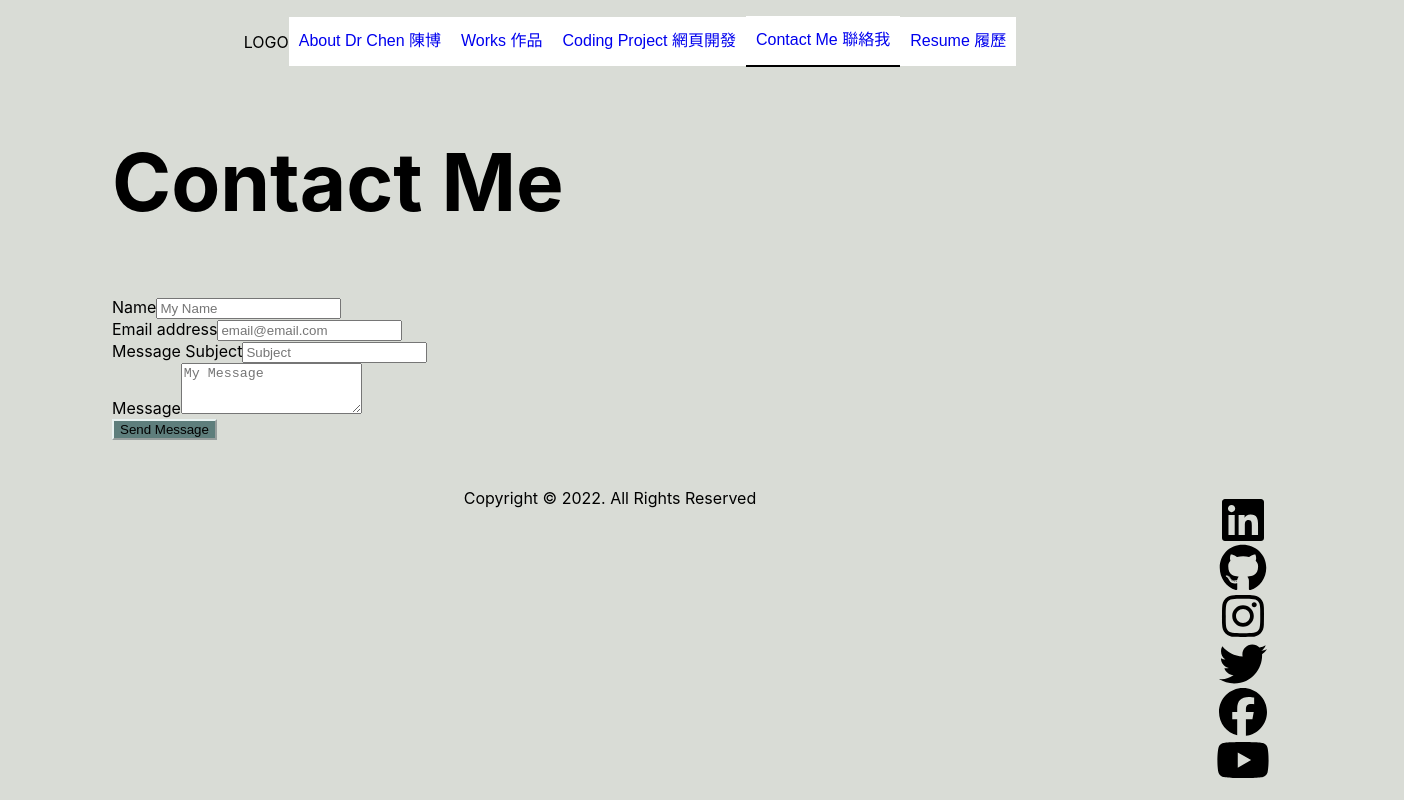
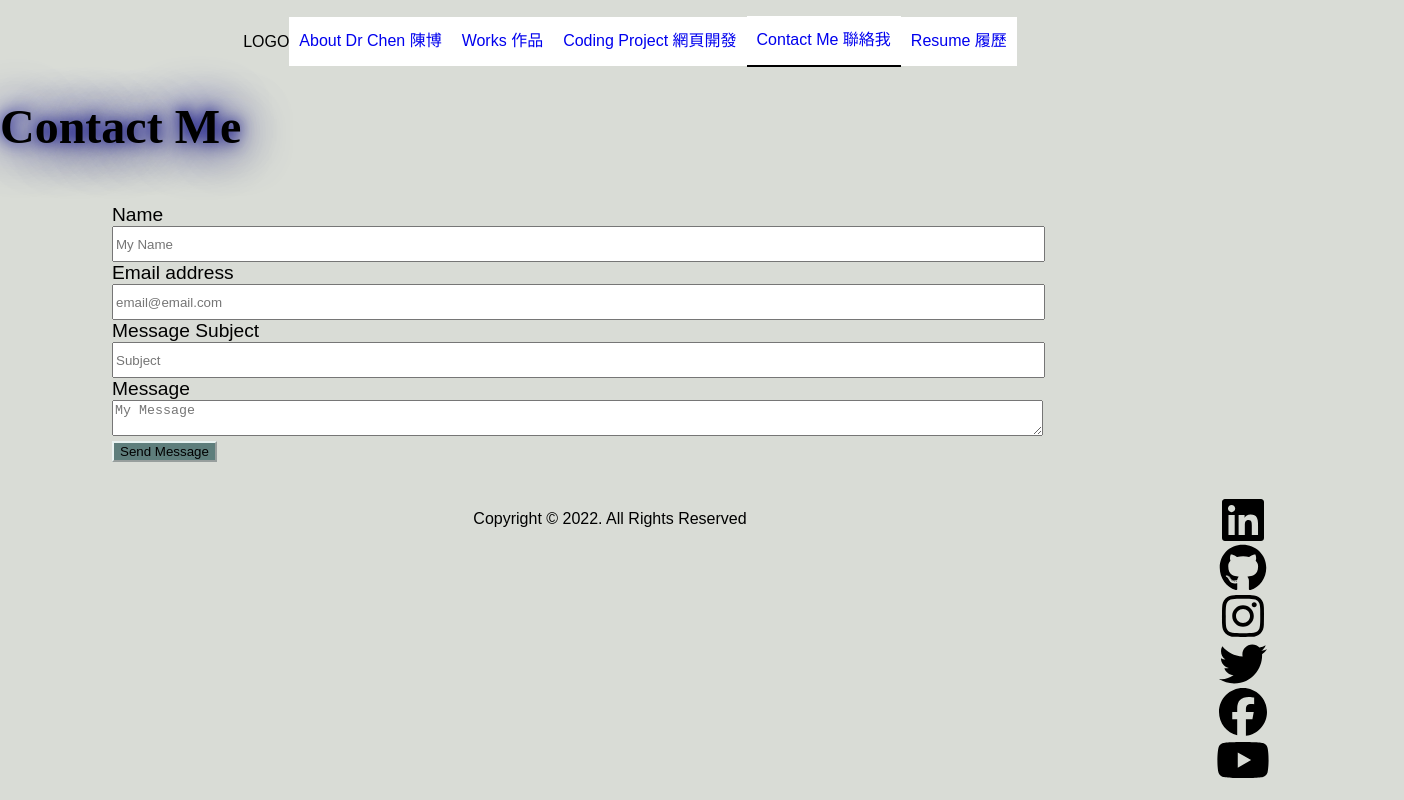
Before and after one commit to chentriangoes/yitsun_chen, a React (Create React App) app: page /contact in a window 1280 px wide. Shown: the whole page, 1404 px wide, since content can reach past the window. Built offline with nearby package versions, Linux system fonts and the light colour scheme.

Commit message:
21st commit_Contact

```diff
--- a/src/pages/Contact.css
+++ b/src/pages/Contact.css
@@ -1,32 +1,24 @@
 body {font-family: Arial, Helvetica, sans-serif;}
-* {box-sizing: border-box;}
 
-input[type=text], select, textarea {
-  width: 100%;
-  padding: 12px;
-  border: 1px solid #ccc;
-  border-radius: 4px;
-  box-sizing: border-box;
-  margin-top: 6px;
-  margin-bottom: 16px;
-  resize: vertical;
+.contact-me {
+  font-family: 'nunito','sans serif';
+  font-size: 48px;
+  font-weight: 800;
+  text-shadow: 3px 3px 50px black, 0 0 50px blue, 0 0 15px darkblue;
 }
 
-input[type=submit] {
-  background-color: #04AA6D;
-  color: white;
-  padding: 12px 20px;
-  border: none;
-  border-radius: 4px;
-  cursor: pointer;
+.form-container {
+  text-align: left;
+  margin-top: 50px;
+  display: flex;
+  justify-content:center;
 }
 
-input[type=submit]:hover {
-  background-color: #45a049;
+.type-text {
+  font-size: larger;
 }
 
-.container {
-  border-radius: 5px;
-  background-color: #f2f2f2;
-  padding: 20px;
+.input-box {
+  width: 80%;
+  height:30px;
 }
--- a/src/pages/Contact.jsx
+++ b/src/pages/Contact.jsx
@@ -2,7 +2,7 @@ import React from 'react'
 import { useState } from 'react';
 import emailjs from 'emailjs-com';
 import { Form, Button, Alert, Container } from 'react-bootstrap';
-//import "./Contact.css"
+import "./Contact.css"
 
 export default function Contact() {
 
@@ -45,19 +45,20 @@ export default function Contact() {
 		buttonColour: {
 			background: '#5e7e7c',
 		},
-		heading: {
-			fontSize: '5rem',
-		},
 	};
 
 	return (
-		<>
-			<Container>
-				<h2 style={styles.heading}>Contact Me</h2>
+<div>
+
+<h1 className="contact-me">Contact Me</h1>
+          <div className="form-container">
+		  <Container>
 				<Form onSubmit={handleSubmit}>
-					<Form.Group className='mb-3' controlId='name'>
+					<Form.Group className='type-text' controlId='name'>
 						<Form.Label>Name</Form.Label>
+						<div>
 						<Form.Control
+						    className='input-box'
 							required
 							name="name"
 							value={name}
@@ -67,10 +68,14 @@ export default function Contact() {
 								updateFormState(setName, e);
 							}}
 						/>
+						</div>
+
 					</Form.Group>
-					<Form.Group className='mb-3' controlId='email'>
+					<Form.Group className='type-text' controlId='email'>
 						<Form.Label>Email address</Form.Label>
+						<div>
 						<Form.Control
+						className='input-box'
 							required
 							name="email"
 							value={email}
@@ -80,10 +85,13 @@ export default function Contact() {
 								updateFormState(setEmail, e);
 							}}
 						/>
+						</div>
 					</Form.Group>
-					<Form.Group className='mb-3' controlId='subject'>
+					<Form.Group className='type-text' controlId='subject'>
 						<Form.Label>Message Subject</Form.Label>
+						<div>
 						<Form.Control
+						className='input-box'
 							required
 							name="subject"
 							value={subject}
@@ -93,10 +101,13 @@ export default function Contact() {
 								updateFormState(setSubject, e);
 							}}
 						/>
+						</div>
 					</Form.Group>
-					<Form.Group className='mb-3' controlId='message'>
+					<Form.Group className='type-text' controlId='message'>
 						<Form.Label>Message</Form.Label>
+						<div>
 						<Form.Control
+						className='input-box'
 							required
 							name="message"
 							value={message}
@@ -107,6 +118,7 @@ export default function Contact() {
 								updateFormState(setMessage, e);
 							}}
 						/>
+						</div>
 					</Form.Group>
 					<Button
 						type='submit'
@@ -116,6 +128,7 @@ export default function Contact() {
 						Send Message
 					</Button>
 				</Form>
+
 				{messageSent && (
 					<Alert
 						className='my-3 text-white'
@@ -125,14 +138,21 @@ export default function Contact() {
 					</Alert>
 				)}
 				{errorMessage && (
+
 					<Alert
 						className='my-3 text-white'
+						/*change style plase */
 						style={{ ...styles.buttonColour, ...styles.border }}
 					>
 						Error sending email!
 					</Alert>
 				)}
 			</Container>
-		</>
+          </div>
+
+
+
+
+		</div>
 	);
 }
--- a/src/pages/Home.css
+++ b/src/pages/Home.css
@@ -23,7 +23,6 @@
 
   .home-drchen {
     text-align: center;
-
     font-family: 'nunito','sans serif';
     font-size: 48px;
     font-weight: 800;
--- a/src/pages/Project.css
+++ b/src/pages/Project.css
@@ -9,7 +9,7 @@ h3 {
 
 #works {
     display:flex;
-    margin-left: 60px;
+    margin-right: 60px;
     margin-top: 60px;
 }
 
@@ -151,7 +151,6 @@ h3 {
 
     #works {
         display:block;
-        margin-left: 40px;
     }
 
     #apps {
```
